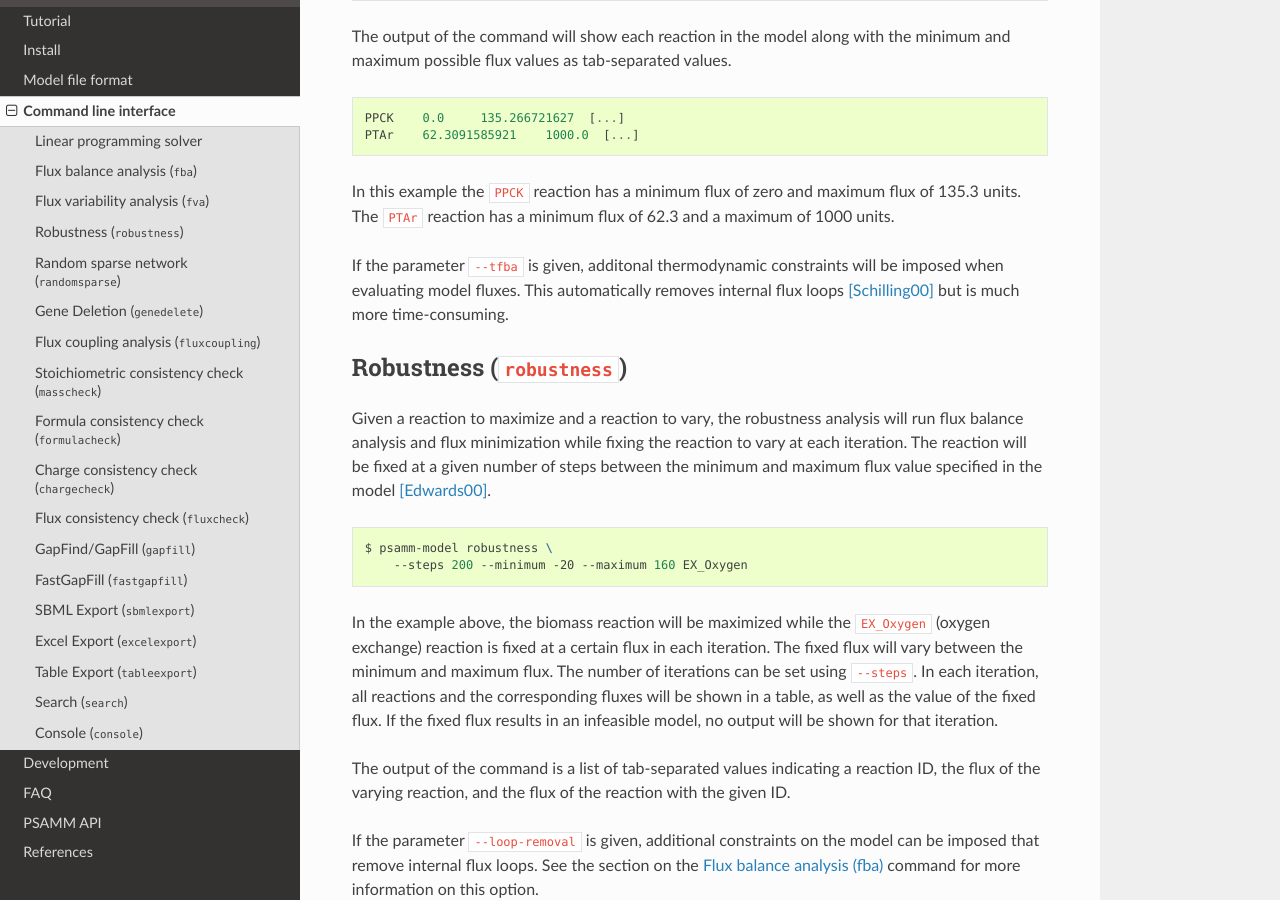
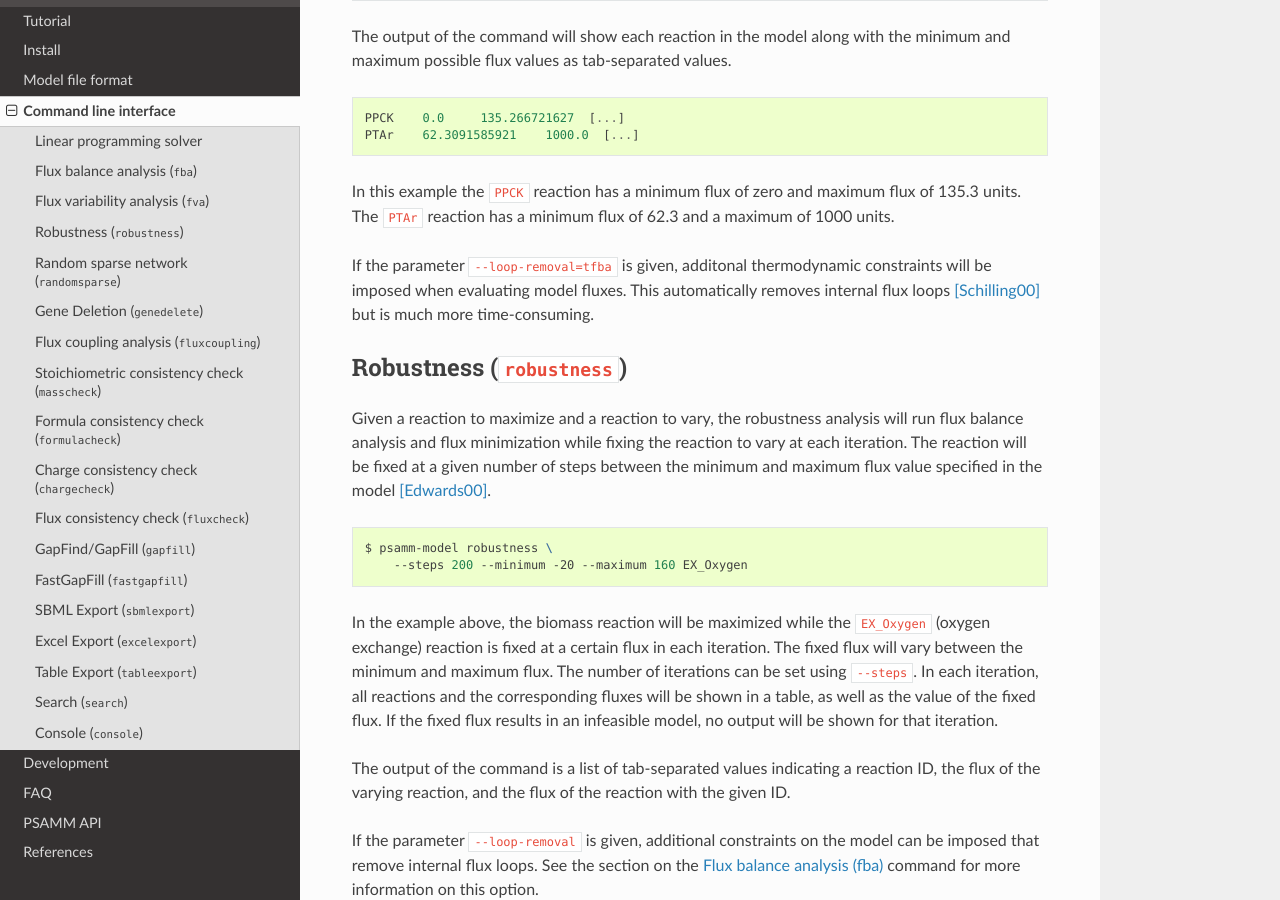
Before and after one commit to zhanglab/psamm, a Sphinx documentation site: the page built from docs/commands.rst, in a window 1280 px wide and 900 px high, scrolled down 2037 px. Built offline with Sphinx 7.4.7 and the Read the Docs theme 2.0.0, drawn with Linux system fonts in a browser that asks for light colours; some of the changed text lies outside the part shown.

Commit message:
docs: Fix mention of --loop-removal option

```diff
--- a/docs/commands.rst
+++ b/docs/commands.rst
@@ -114,9 +114,9 @@
 flux of 135.3 units. The ``PTAr`` reaction has a minimum flux of 62.3 and a
 maximum of 1000 units.
 
-If the parameter ``--tfba`` is given, additonal thermodynamic constraints will
-be imposed when evaluating model fluxes. This automatically removes internal
-flux loops [Schilling00]_ but is much more time-consuming.
+If the parameter ``--loop-removal=tfba`` is given, additonal thermodynamic
+constraints will be imposed when evaluating model fluxes. This automatically
+removes internal flux loops [Schilling00]_ but is much more time-consuming.
 
 Robustness (``robustness``)
 ---------------------------
@@ -339,9 +339,10 @@
 
     $ psamm-model fluxcheck
 
-If the parameter ``--tfba`` is given, additional thermodynamic constraints are
-imposed when considering whether reactions can take a non-zero flux. This
-automatically removes internal flux loops but is also much more time-consuming.
+If the parameter ``--loop-removal=tfba`` is given, additional thermodynamic
+constraints are imposed when considering whether reactions can take a non-zero
+flux. This automatically removes internal flux loops but is also much more
+time-consuming.
 
 GapFind/GapFill (``gapfill``)
 -----------------------------
```
